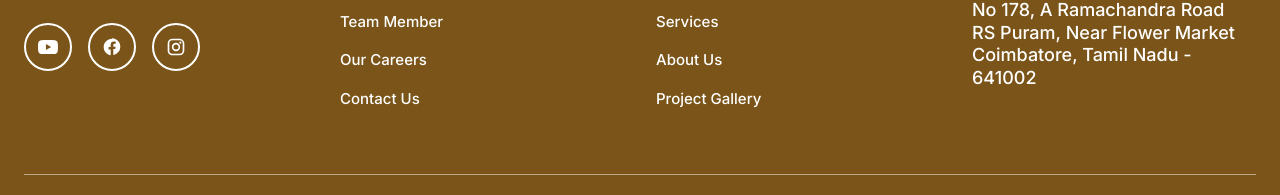
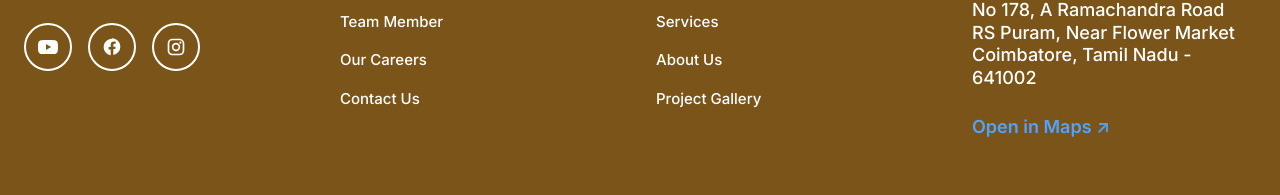
Before and after one commit to XLevelsUp/alusea, a Next.js app: page / in a window 1280 px wide. Shown: the part 5988-6183 px from the top of the page. Built offline with nearby package versions, Linux system fonts and the light colour scheme; no server answers.

Commit message:
feat: add Google Maps integration to Alusea footer section

```diff
--- a/src/components/layout/Footer.tsx
+++ b/src/components/layout/Footer.tsx
@@ -94,6 +94,17 @@ const Footer = () => {
               RS Puram, Near Flower Market<br />
               Coimbatore, Tamil Nadu - 641002
             </p>
+            {/* Open in Maps Link */}
+            <div className="pt-2">
+              <a
+                href="https://www.google.com/maps/search/?api=1&query=Alusea+Doors+%26+Windows+No+178+A+Ramachandra+Road+RS+Puram+Coimbatore"
+                target="_blank"
+                rel="noopener noreferrer"
+                className="inline-flex items-center gap-1 text-blue-400 hover:text-blue-200 hover:underline transition-colors font-semibold"
+              >
+                Open in Maps ↗
+              </a>
+            </div>
           </div>
         </div>
 
```
